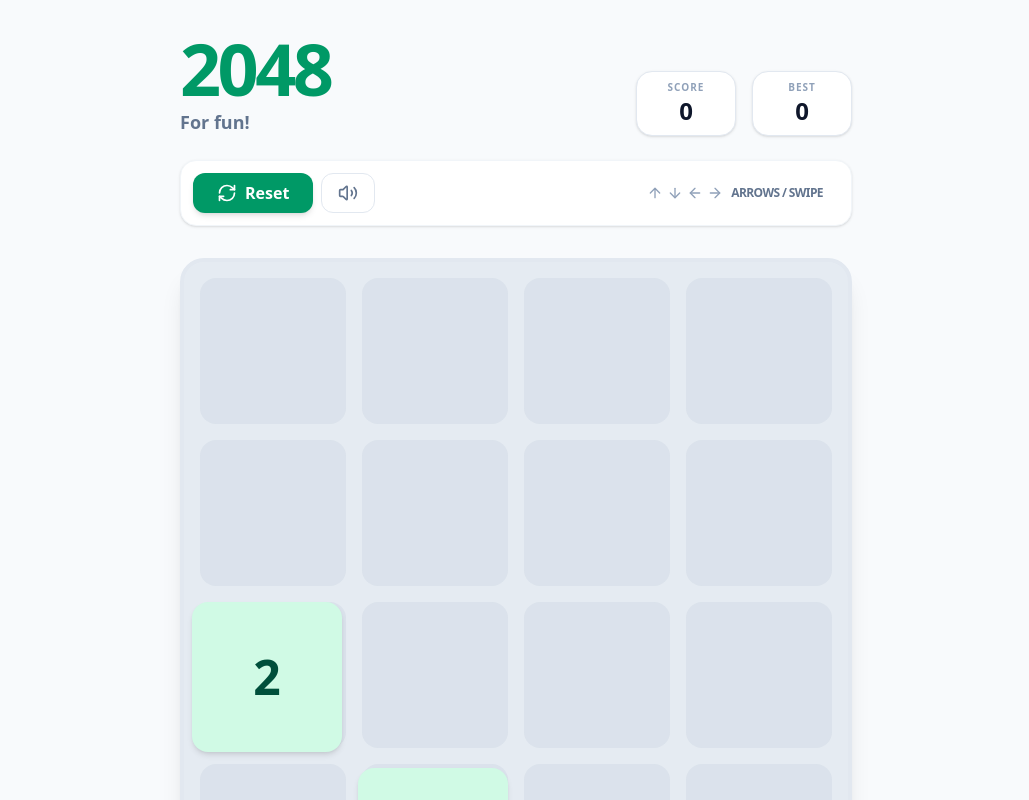
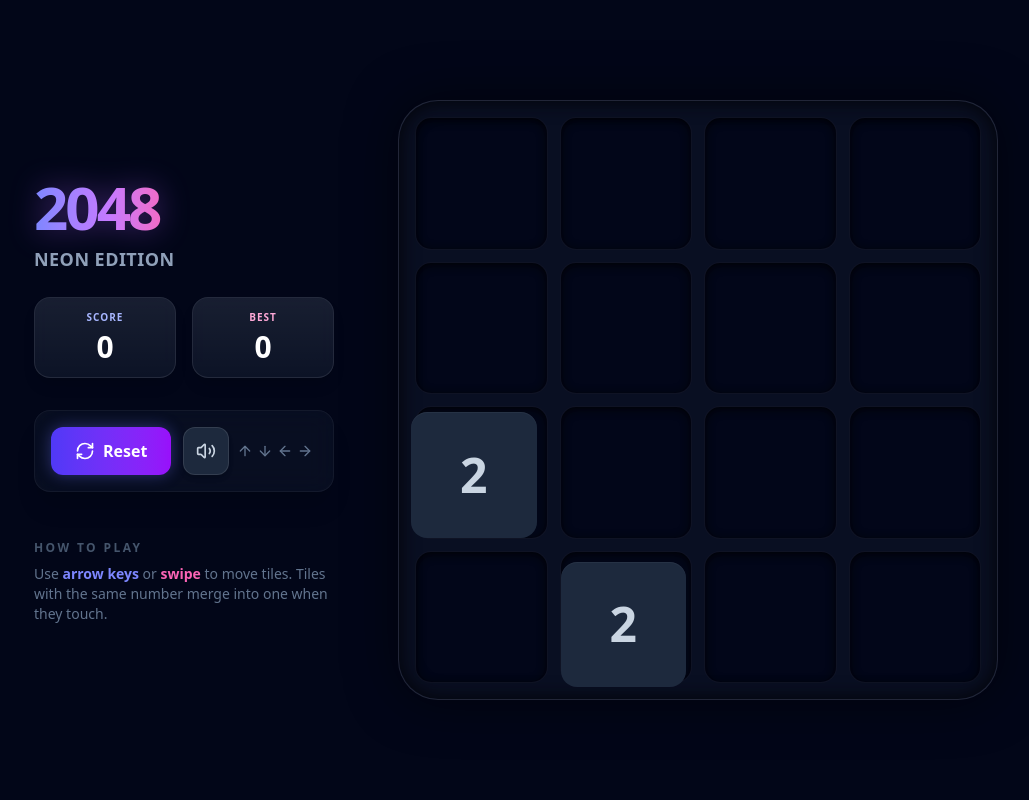
Before and after one commit to jpierce-dev/2048-puzzle-game, a React (Vite) app: page / in a window 1280 px wide. Shown: the top 800 px of the page, without its empty margins (124-1153 px from the left). Built offline with nearby package versions, Linux system fonts and the light colour scheme.

Commit message:
style: apply premium neon dark theme and support landscape layout

```diff
--- a/src/App.tsx
+++ b/src/App.tsx
@@ -98,19 +98,19 @@
 
 const getTileColor = (value: number) => {
   const colors: Record<number, string> = {
-    2: 'bg-emerald-100 text-emerald-900',
-    4: 'bg-emerald-200 text-emerald-900',
-    8: 'bg-orange-200 text-orange-900',
-    16: 'bg-orange-300 text-white',
-    32: 'bg-orange-400 text-white',
-    64: 'bg-orange-500 text-white',
-    128: 'bg-amber-400 text-white shadow-lg',
-    256: 'bg-amber-500 text-white shadow-lg',
-    512: 'bg-amber-600 text-white shadow-lg',
-    1024: 'bg-amber-700 text-white shadow-xl',
-    2048: 'bg-indigo-600 text-white shadow-xl ring-4 ring-indigo-300 animate-pulse',
+    2: 'bg-slate-800 text-slate-300 shadow-[inset_0_1px_1px_rgba(255,255,255,0.05)]',
+    4: 'bg-slate-700 text-slate-200 shadow-[inset_0_1px_1px_rgba(255,255,255,0.1)]',
+    8: 'bg-indigo-900/80 text-indigo-100 shadow-[inset_0_1px_1px_rgba(255,255,255,0.2)] border border-indigo-700/50',
+    16: 'bg-indigo-800 text-white shadow-[0_0_15px_rgba(79,70,229,0.2)] border border-indigo-600/50',
+    32: 'bg-violet-700 text-white shadow-[0_0_20px_rgba(124,58,237,0.3)] border border-violet-500/50',
+    64: 'bg-violet-600 text-white shadow-[0_0_25px_rgba(139,92,246,0.4)] border border-violet-400/50',
+    128: 'bg-fuchsia-600 text-white shadow-[0_0_30px_rgba(192,38,211,0.5)] border border-fuchsia-400/50 text-4xl sm:text-5xl',
+    256: 'bg-fuchsia-500 text-white shadow-[0_0_35px_rgba(217,70,239,0.6)] border border-fuchsia-300/50 text-4xl sm:text-5xl',
+    512: 'bg-pink-600 text-white shadow-[0_0_40px_rgba(219,39,119,0.7)] border border-pink-400/50 text-4xl sm:text-5xl',
+    1024: 'bg-rose-500 text-white shadow-[0_0_45px_rgba(244,63,94,0.8)] border border-rose-400/50 text-3xl sm:text-4xl',
+    2048: 'bg-gradient-to-br from-indigo-500 via-purple-500 to-pink-500 text-white shadow-[0_0_60px_rgba(168,85,247,0.8)] border border-white/30 text-3xl sm:text-4xl animate-pulse',
   };
-  return colors[value] || 'bg-slate-800 text-white';
+  return colors[value] || 'bg-slate-900 text-white border border-white/10 shadow-[0_0_30px_rgba(255,255,255,0.2)]';
 };
 
 export default function App() {
@@ -128,7 +128,6 @@
     let newGrid = createEmptyGrid();
     let idCounter = 0;
 
-    // Add two random tiles
     for (let i = 0; i < 2; i++) {
       const emptyPos = getEmptyPositions(newGrid);
       if (emptyPos.length > 0) {
@@ -147,7 +146,6 @@
     initGame();
     const savedBest = localStorage.getItem('2048_best_score');
     if (savedBest) setBestScore(parseInt(savedBest));
-
     const savedMuted = localStorage.getItem('2048_muted');
     if (savedMuted) setIsMuted(savedMuted === 'true');
   }, [initGame]);
@@ -175,27 +173,19 @@
   };
 
   const checkGameStatus = (currentGrid: Grid) => {
-    // Check for 2048 tile
     for (let r = 0; r < GRID_SIZE; r++) {
       for (let c = 0; c < GRID_SIZE; c++) {
         if (currentGrid[r][c]?.value === WINNING_SCORE) return 'WON';
       }
     }
-
-    // Check if any empty cell exists
     if (getEmptyPositions(currentGrid).length > 0) return 'PLAYING';
-
-    // Check if any merges are possible
     for (let r = 0; r < GRID_SIZE; r++) {
       for (let c = 0; c < GRID_SIZE; c++) {
         const val = currentGrid[r][c]!.value;
-        // Check right
         if (c < GRID_SIZE - 1 && currentGrid[r][c + 1]?.value === val) return 'PLAYING';
-        // Check down
         if (r < GRID_SIZE - 1 && currentGrid[r + 1][c]?.value === val) return 'PLAYING';
       }
     }
-
     return 'LOST';
   };
 
@@ -234,8 +224,6 @@
 
     const vector = getVector(direction);
     const cells = traverseOrder(direction);
-
-    // To prevent multiple merges in one move
     const mergedPositions = new Set<string>();
 
     cells.forEach(([r, c]) => {
@@ -247,7 +235,6 @@
       let nextR = currR + vector[0];
       let nextC = currC + vector[1];
 
-      // Move as far as possible
       while (
         nextR >= 0 && nextR < GRID_SIZE &&
         nextC >= 0 && nextC < GRID_SIZE &&
@@ -259,7 +246,6 @@
         nextC += vector[1];
       }
 
-      // Check for merge
       if (
         nextR >= 0 && nextR < GRID_SIZE &&
         nextC >= 0 && nextC < GRID_SIZE &&
@@ -282,7 +268,6 @@
         moved = true;
         merged = true;
       } else if (currR !== r || currC !== c) {
-        // Just move
         newGrid[currR][currC] = { ...tile, position: [currR, currC] };
         newGrid[r][c] = null;
         moved = true;
@@ -290,11 +275,9 @@
     });
 
     if (moved) {
-      if (merged) {
-        playSound('merge', isMuted, earnedScore);
-      } else {
-        playSound('move', isMuted);
-      }
+      if (merged) playSound('merge', isMuted, earnedScore);
+      else playSound('move', isMuted);
+
       const { grid: finalGrid, id: finalId } = addRandomTile(newGrid, currentIdCounter);
       setGrid(finalGrid);
       setNextId(finalId);
@@ -310,7 +293,6 @@
 
   const currentGridCopy = (g: Grid): Grid => g.map(row => [...row]);
 
-  // Event Handlers
   useEffect(() => {
     const handleKeyDown = (e: KeyboardEvent) => {
       if (e.key === 'ArrowUp' || e.key === 'w') move('UP');
@@ -341,104 +323,87 @@
   };
 
   return (
-    <div className="min-h-screen bg-slate-50 flex flex-col items-center justify-center p-4 sm:p-8 font-sans text-slate-900 select-none overflow-hidden safe-area-inset gap-6 sm:gap-8 relative">
+    <div className="min-h-screen bg-slate-950 bg-[radial-gradient(ellipse_at_top,_var(--tw-gradient-stops))] from-slate-900 via-slate-950 to-black text-slate-100 flex flex-col landscape:flex-row items-center justify-center p-4 sm:p-8 font-sans select-none overflow-hidden safe-area-inset gap-8 sm:gap-16 relative w-full">
 
-      {/* 1. Header & Controls: Standard Vertical Stack (Hidden in Mobile Landscape) */}
-      <div className="w-full max-w-2xl flex flex-col gap-4 sm:gap-6 landscape:max-sm:hidden">
-        <div className="flex justify-between items-end gap-4">
-          <div>
-            <h1 className="text-5xl sm:text-7xl font-black text-emerald-600 tracking-tighter leading-none">2048</h1>
-            <p className="text-slate-500 font-semibold mt-1 sm:text-lg">For fun!</p>
+      {/* 1. Header & Controls: Responsive Layout */}
+      <div className="w-full max-w-[500px] landscape:max-w-[300px] flex flex-col gap-6 sm:gap-8 z-10 shrink-0">
+        <div className="flex justify-between items-center landscape:items-start landscape:flex-col gap-4 sm:gap-6">
+          <div className="text-center landscape:text-left">
+            <h1 className="text-5xl sm:text-7xl landscape:text-6xl font-black bg-clip-text text-transparent bg-gradient-to-r from-indigo-400 via-purple-400 to-pink-400 tracking-tighter leading-none filter drop-shadow-[0_0_15px_rgba(168,85,247,0.4)]">
+              2048
+            </h1>
+            <p className="text-slate-400 font-semibold mt-2 sm:text-lg tracking-wide uppercase text-sm">Neon Edition</p>
           </div>
-          <div className="flex flex-col items-end gap-2">
-            <div className="flex gap-2 sm:gap-4">
-              <div className="bg-white border border-slate-200 px-4 py-2 rounded-2xl text-center min-w-[100px] shadow-sm">
-                <p className="text-[10px] font-bold uppercase tracking-widest text-slate-400">Score</p>
-                <p className="text-xl sm:text-2xl font-black">{score}</p>
+
+          <div className="flex landscape:w-full gap-3 sm:gap-4">
+            <div className="flex-1 bg-slate-900/80 border border-white/10 px-4 py-3 rounded-2xl text-center shadow-lg backdrop-blur-sm relative overflow-hidden">
+              <div className="absolute inset-0 bg-gradient-to-b from-white/5 to-transparent"></div>
+              <p className="text-[10px] font-bold uppercase tracking-widest text-indigo-300 mb-1">Score</p>
+              <p className="text-xl sm:text-3xl font-black tabular-nums text-white">{score}</p>
             </div>
-              <div className="bg-white border border-slate-200 px-4 py-2 rounded-2xl text-center min-w-[100px] shadow-sm">
-                <p className="text-[10px] font-bold uppercase tracking-widest text-slate-400">Best</p>
-                <p className="text-xl sm:text-2xl font-black">{bestScore}</p>
-              </div>
+            <div className="flex-1 bg-slate-900/80 border border-white/10 px-4 py-3 rounded-2xl text-center shadow-lg backdrop-blur-sm relative overflow-hidden">
+               <div className="absolute inset-0 bg-gradient-to-b from-white/5 to-transparent"></div>
+              <p className="text-[10px] font-bold uppercase tracking-widest text-pink-300 mb-1">Best</p>
+              <p className="text-xl sm:text-3xl font-black tabular-nums text-white">{bestScore}</p>
             </div>
           </div>
         </div>
 
-        <div className="flex justify-between items-center bg-white p-3 rounded-2xl shadow-sm border border-slate-100">
-           <div className="flex gap-2">
+        <div className="flex justify-between items-center bg-slate-900/50 p-3 sm:p-4 rounded-2xl shadow-xl border border-white/5 backdrop-blur-md">
+           <div className="flex gap-3">
             <button
               onClick={initGame}
-              className="flex items-center gap-2 bg-emerald-600 hover:bg-emerald-700 text-white px-6 py-2 rounded-xl font-bold transition-all shadow-md active:scale-95"
+              className="flex items-center gap-2 bg-gradient-to-r from-indigo-600 to-purple-600 hover:from-indigo-500 hover:to-purple-500 text-white px-6 py-3 rounded-xl font-bold transition-all shadow-[0_0_15px_rgba(99,102,241,0.4)] hover:shadow-[0_0_25px_rgba(99,102,241,0.6)] active:scale-95"
             >
               <RefreshCw size={20} />
-              Reset
+              <span className="hidden sm:inline landscape:inline">Reset</span>
             </button>
             <button
               onClick={() => setIsMuted(!isMuted)}
-              className="p-2 sm:px-4 flex items-center justify-center rounded-xl border border-slate-200 hover:bg-slate-50 transition-colors text-slate-500"
+              className="p-3 flex items-center justify-center rounded-xl bg-slate-800 border border-white/10 hover:bg-slate-700 transition-colors text-slate-300 shadow-md active:scale-95"
               title={isMuted ? "Unmute" : "Mute"}
             >
               {isMuted ? <VolumeX size={20} /> : <Volume2 size={20} />}
             </button>
            </div>
-          <div className="flex gap-4 pr-4">
-             <div className="flex items-center gap-2 text-slate-400">
+
+           {/* Instructions (Hidden on very small screens, visible on desktop/landscape) */}
+           <div className="flex items-center gap-2 text-slate-500 px-2">
              <div className="flex gap-1">
                <ArrowUp size={16} /> <ArrowDown size={16} /> <ArrowLeft size={16} /> <ArrowRight size={16} />
-               </div>
-               <span className="text-xs font-bold uppercase tracking-tighter hidden sm:inline text-slate-500">Arrows / Swipe</span>
-             </div>
              </div>
            </div>
         </div>
 
-      {/* 2. Mobile Landscape Sidebar (Absolute) */}
-      <div className="hidden landscape:max-sm:flex flex-col justify-between absolute left-6 h-full py-8 w-1/4 z-10">
-        <div className="flex flex-col gap-4">
-          <h1 className="text-4xl font-black text-emerald-600 tracking-tighter leading-none">2048</h1>
-          <div className="bg-white border border-slate-200 p-2 rounded-xl text-center shadow-sm">
-            <p className="text-[8px] font-bold uppercase tracking-widest text-slate-400">Score</p>
-            <p className="text-2xl font-black">{score}</p>
-          </div>
-          <div className="flex gap-2">
-            <button
-              onClick={initGame}
-              className="flex-1 bg-emerald-600 text-white p-3 rounded-lg font-bold shadow-md active:scale-95"
-            >
-              <RefreshCw size={20} className="mx-auto" />
-            </button>
-            <button
-              onClick={() => setIsMuted(!isMuted)}
-              className="p-3 bg-white border border-slate-200 rounded-lg text-slate-500"
-            >
-              {isMuted ? <VolumeX size={20} /> : <Volume2 size={20} />}
-            </button>
-          </div>
-        </div>
-        <div>
-          <p className="text-[10px] font-bold uppercase tracking-[0.2em] text-slate-400">How to Play</p>
-          <p className="text-slate-500 font-medium text-[10px]">Swipe to move tiles.</p>
+        <div className="hidden landscape:block text-slate-500 mt-4">
+          <p className="text-xs font-bold uppercase tracking-[0.2em] mb-2 text-slate-600">How to Play</p>
+          <p className="text-sm font-medium">
+            Use <span className="text-indigo-400 font-bold">arrow keys</span> or <span className="text-pink-400 font-bold">swipe</span> to move tiles. Tiles with the same number merge into one when they touch.
+          </p>
         </div>
       </div>
 
-      {/* 3. Game Board: Responsive Sizing */}
-      <div className="w-full max-w-2xl landscape:max-sm:flex landscape:max-sm:justify-end landscape:max-sm:pr-4 landscape:max-sm:max-w-none">
+      {/* 3. Game Board: Takes up remaining space in landscape, max width limited */}
+      <div className="w-full max-w-[500px] landscape:max-w-[min(100vh-4rem,600px)] aspect-square shrink-0 z-10">
         <div
-          className="relative w-full aspect-square landscape:max-sm:h-[92vh] landscape:max-sm:w-[92vh] bg-slate-200/80 p-2 rounded-3xl shadow-xl flex items-center justify-center touch-none overflow-hidden border-4 border-slate-200 mx-auto landscape:max-sm:mx-0"
+          className="relative w-full h-full bg-slate-900/60 p-3 sm:p-4 rounded-3xl sm:rounded-[2.5rem] shadow-[0_0_50px_rgba(0,0,0,0.5)] border border-white/10 flex items-center justify-center touch-none overflow-hidden backdrop-blur-md"
           onTouchStart={handleTouchStart}
           onTouchEnd={handleTouchEnd}
         >
+          {/* Inner Glow effect */}
+          <div className="absolute inset-0 rounded-[2.5rem] shadow-[inset_0_0_20px_rgba(0,0,0,0.8)] pointer-events-none"></div>
+
           {/* Grid Background */}
-          <div className="grid grid-cols-4 grid-rows-4 w-full h-full">
+          <div className="grid grid-cols-4 grid-rows-4 w-full h-full gap-2 sm:gap-3">
             {Array.from({ length: 16 }).map((_, i) => (
-              <div key={i} className="p-1 sm:p-2 w-full h-full">
-                <div className="bg-slate-300/40 rounded-lg sm:rounded-2xl w-full h-full" />
+              <div key={i} className="w-full h-full">
+                <div className="bg-slate-950/80 rounded-xl sm:rounded-2xl w-full h-full shadow-[inset_0_2px_10px_rgba(0,0,0,0.8)] border border-white/5" />
               </div>
             ))}
           </div>
 
           {/* Tiles */}
-          <div className="absolute inset-0 p-2">
+          <div className="absolute inset-0 p-3 sm:p-4 pointer-events-none">
             <AnimatePresence>
               {grid.flat().filter(Boolean).map((tile) => (
                 <motion.div
@@ -448,19 +413,21 @@
                   animate={{
                     scale: 1,
                     opacity: 1,
-                    left: `${tile!.position[1] * 25}%`,
-                    top: `${tile!.position[0] * 25}%`,
+                    left: `calc(${tile!.position[1] * 25}% + 0.75rem)`, // Accounting for padding
+                    top: `calc(${tile!.position[0] * 25}% + 0.75rem)`,
+                    width: 'calc(25% - 1.5rem)',
+                    height: 'calc(25% - 1.5rem)'
                   }}
                   exit={{ scale: 0, opacity: 0 }}
                   transition={{
                     type: 'spring',
-                    stiffness: 500,
-                    damping: 45,
+                    stiffness: 400,
+                    damping: 30,
                     mass: 0.8
                   }}
-                  className="absolute w-1/4 h-1/4 p-1 sm:p-2"
+                  className="absolute"
                 >
-                  <div className={`w-full h-full rounded-lg sm:rounded-2xl flex items-center justify-center font-black text-2xl sm:text-5xl transition-colors duration-200 shadow-md ${getTileColor(tile!.value)}`}>
+                  <div className={`w-full h-full rounded-xl sm:rounded-2xl flex items-center justify-center font-black text-3xl sm:text-5xl transition-colors duration-200 ${getTileColor(tile!.value)}`}>
                     {tile!.value}
                   </div>
                 </motion.div>
@@ -473,36 +440,39 @@
             <motion.div
               initial={{ opacity: 0 }}
               animate={{ opacity: 1 }}
-              className="absolute inset-0 z-20 bg-slate-900/40 backdrop-blur-md rounded-[2.5rem] flex flex-col items-center justify-center text-center p-8"
+              className="absolute inset-0 z-20 bg-slate-950/80 backdrop-blur-lg rounded-3xl sm:rounded-[2.5rem] flex flex-col items-center justify-center text-center p-8"
             >
               <motion.div
-                initial={{ scale: 0.8, opacity: 0 }}
-                animate={{ scale: 1, opacity: 1 }}
-                transition={{ delay: 0.2 }}
-                className="bg-white p-10 rounded-[3rem] shadow-2xl border-4 border-emerald-500 max-w-xs w-full"
+                initial={{ scale: 0.8, opacity: 0, y: 20 }}
+                animate={{ scale: 1, opacity: 1, y: 0 }}
+                transition={{ delay: 0.2, type: 'spring', bounce: 0.5 }}
+                className="bg-slate-900/90 p-10 rounded-[2.5rem] shadow-[0_0_50px_rgba(0,0,0,1)] border border-white/10 max-w-sm w-full relative overflow-hidden"
               >
+                {/* Glow behind modal */}
+                <div className={`absolute inset-0 opacity-20 blur-3xl ${gameStatus === 'WON' ? 'bg-indigo-500' : 'bg-slate-500'}`}></div>
+
                 {gameStatus === 'WON' ? (
-                  <>
-                    <div className="w-20 h-20 bg-amber-100 rounded-full flex items-center justify-center mx-auto mb-6">
-                      <Crown size={48} className="text-amber-500 animate-bounce" />
+                  <div className="relative z-10">
+                    <div className="w-24 h-24 bg-gradient-to-br from-indigo-500 to-purple-600 rounded-full flex items-center justify-center mx-auto mb-6 shadow-[0_0_30px_rgba(99,102,241,0.5)]">
+                      <Crown size={48} className="text-white animate-bounce" />
                     </div>
-                    <h2 className="text-4xl font-black text-slate-900 mb-2">VICTORY!</h2>
-                    <p className="text-slate-500 mb-8 font-bold">2048 Reached!</p>
-                  </>
+                    <h2 className="text-4xl sm:text-5xl font-black text-white mb-2 tracking-tight">VICTORY!</h2>
+                    <p className="text-indigo-300 mb-8 font-bold text-lg">2048 Reached!</p>
+                  </div>
                 ) : (
-                  <>
-                    <div className="w-20 h-20 bg-slate-100 rounded-full flex items-center justify-center mx-auto mb-6">
-                      <Trophy size={48} className="text-slate-400 opacity-50" />
+                  <div className="relative z-10">
+                    <div className="w-24 h-24 bg-slate-800 rounded-full flex items-center justify-center mx-auto mb-6 shadow-inner border border-white/5">
+                      <Trophy size={48} className="text-slate-500" />
                     </div>
-                    <h2 className="text-4xl font-black text-slate-900 mb-2">GG!</h2>
-                    <p className="text-slate-500 mb-8 font-bold text-xl">{score} points</p>
-                  </>
+                    <h2 className="text-4xl sm:text-5xl font-black text-white mb-2 tracking-tight">GAME OVER</h2>
+                    <p className="text-slate-400 mb-8 font-bold text-xl">{score} points</p>
+                  </div>
                 )}
                 <button
                   onClick={initGame}
-                  className="w-full bg-emerald-600 hover:bg-emerald-700 text-white px-8 py-4 rounded-2xl font-black text-2xl transition-all shadow-lg active:scale-95"
+                  className="w-full bg-gradient-to-r from-indigo-600 to-purple-600 hover:from-indigo-500 hover:to-purple-500 text-white px-8 py-4 rounded-2xl font-black text-2xl transition-all shadow-[0_0_20px_rgba(99,102,241,0.4)] hover:shadow-[0_0_30px_rgba(99,102,241,0.6)] active:scale-95 relative z-10"
                 >
-                  Again!
+                  Play Again
                 </button>
               </motion.div>
             </motion.div>
@@ -510,15 +480,13 @@
         </div>
       </div>
 
-      {/* 4. Footer Instructions (Hidden in Mobile Landscape) */}
-      <div className="mt-4 text-center text-slate-400 landscape:max-sm:hidden">
-        <p className="text-sm font-bold uppercase tracking-[0.2em]">How to Play</p>
-        <p className="text-slate-500 font-medium mt-1">
-          Use your <span className="text-emerald-600 font-bold">arrow keys</span> or <span className="text-emerald-600 font-bold">Swipe</span> to move tiles.
+      {/* Portrait Mobile Footer Instructions */}
+      <div className="landscape:hidden text-center text-slate-500 w-full max-w-[500px]">
+        <p className="text-sm font-bold uppercase tracking-[0.2em] mb-1 text-slate-600">How to Play</p>
+        <p className="text-sm font-medium">
+          Use <span className="text-indigo-400 font-bold">arrow keys</span> or <span className="text-pink-400 font-bold">swipe</span> to move tiles.
         </p>
       </div>
     </div>
-
-
   );
 }
```
Lines whose indentation alone changed are shown as unchanged.
